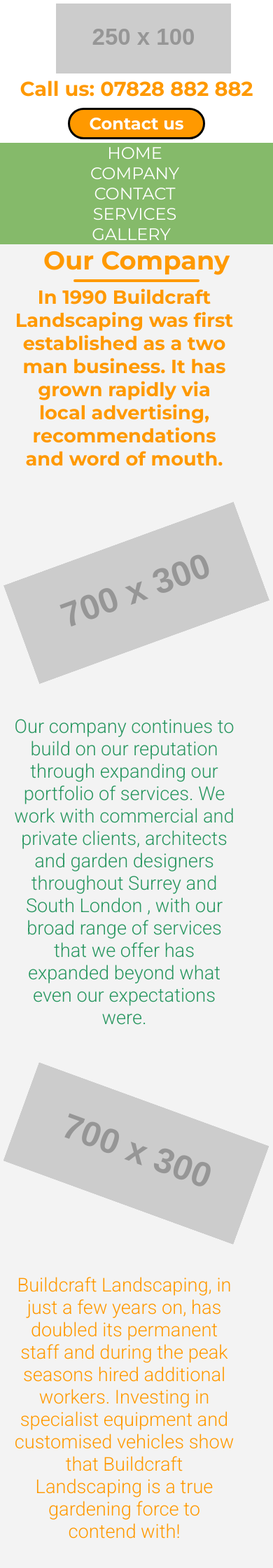
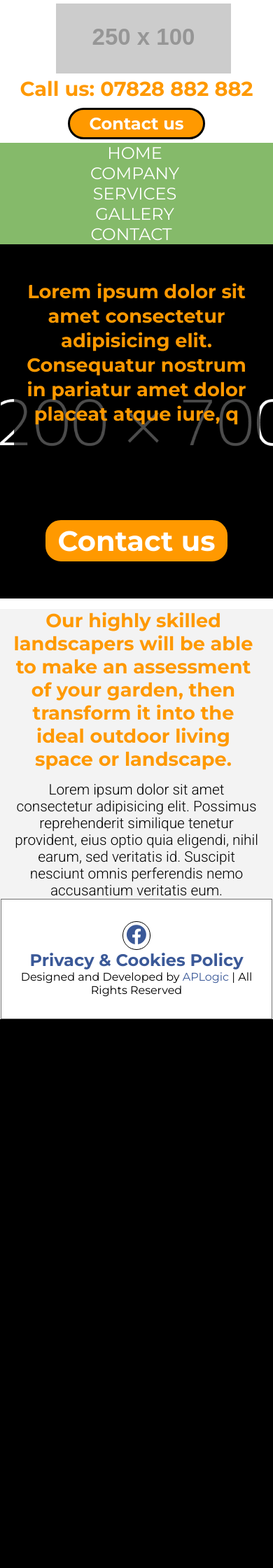
Before and after one commit to aparker611/grid, a PHP site: page / in a window 390 px wide. Shown: the top 2240 px of the page at 70% size. After the commit the page ends 1456 px from the top, so only its background shows below. Run offline with PHP 8.4, Linux system fonts and the light colour scheme; grey boxes labelled with a size stand in for pictures from a placeholder-image service; style sheets or scripts are compiled from the project's sources; some libraries are stand-ins or nearby versions.

Commit message:
added titles to homepage | fixed responsive issue with hero

```diff
--- a/css/index.css
+++ b/css/index.css
@@ -23,6 +23,10 @@
 
 .mt0 {
   margin-top: 0px;
+}
+
+.m15 {
+  margin: 15px;
 }
 
 .btn {
@@ -73,8 +77,12 @@
   font-weight: lighter;
 }
 
+.roboto {
+  font-family: "Roboto", sans-serif;
+}
+
 .sub-text {
-  font-size: 20px;
+  font-size: 1.3em;
   font-weight: normal;
 }
 
@@ -177,6 +185,7 @@ nav ul li a {
   font-size: 1.5rem;
   text-decoration: none;
   transition: 1s;
+  text-transform: uppercase;
 }
 nav ul li a:hover {
   color: black;
@@ -263,7 +272,7 @@ footer {
   padding: 15px 0px;
 }
 footer .fb {
-  font-size: 35px;
+  font-size: 1.8rem;
   border-radius: 25px;
   padding: 5px;
   border: 1px solid black;
@@ -703,8 +712,7 @@ section#contact .contact .center a {
   background-color: rgba(0, 0, 0, 0.7);
   border-radius: 50px;
   width: 60vw;
-  padding: 10px;
-  height: 400px;
+  height: 80%;
   overflow: hidden;
   display: flex;
   flex-direction: column;
@@ -712,8 +720,8 @@ section#contact .contact .center a {
 }
 .slides #slide .hero-box .btn {
   margin: 0 auto;
-  font-size: 35px;
-  width: 200px;
+  font-size: 2.5rem;
+  width: 250px;
 }
 
 @media only screen and (max-width: 767px) and (min-width: 300px) {
@@ -725,10 +733,8 @@ section#contact .contact .center a {
   }
   .slides #slide .hero-box {
     width: 90vw;
-    height: 500px;
   }
   .slides #slide .hero-box h2 {
-    font-size: 25px;
     line-height: 35px;
     font-weight: 600;
   }
@@ -739,24 +745,24 @@ section#contact .contact .center a {
     height: 400px;
   }
   .slides #slide .hero-box h2 {
-    font-size: 30px;
     line-height: 35px;
     font-weight: 550;
   }
 }
-@media only screen and (min-width: 768px) and (max-width: 1024px) {
+@media only screen and (min-width: 769px) and (max-width: 1024px) {
   .slides #slide .hero-box {
     width: 90vw;
     height: 500px;
   }
   .slides #slide .hero-box h2 {
-    font-size: 40px;
     line-height: 45px;
     font-weight: 500;
   }
 }
-section#home {
-  background-color: red;
+section#home .sub-text {
+  width: 90%;
+  margin: 0 auto !important;
+  text-align: center;
 }
 
 /*# sourceMappingURL=index.css.map */
--- a/index.php
+++ b/index.php
@@ -2,19 +2,14 @@
 <head>
     <meta charset="UTF-8">
     <meta name="viewport" content="width=device-width, initial-scale=1.0">
-    <meta http-equiv="Content-Security-Policy"
-      content="default-src 'self' data: gap: 'unsafe-eval' ws: ;
-               style-src * 'unsafe-inline';
-               script-src *;
-               media-src *;
-               font-src *;
-               connect-src *;
-               img-src * data: content:;" >
+
 
     <title>Grid</title>
 
     <link rel="stylesheet" href="css/index.css">
     <link rel="stylesheet" href="css/fontawesome/css/all.min.css">
+    <!-- Carousel -->
+    <link rel="stylesheet" href="css/carousel.css">
 </head>
 <body>
 
@@ -28,30 +23,34 @@
       </section>
 
       <nav>
-        <ul>
-          <li><a href="/index.php">HOME</a></li>
-          <li><a href="/index.php">COMPANY</a></li>
-          <li><a href="/contact.php">CONTACT</a></li>
-          <li><a href="/services.php" >SERVICES</a></li>
-          <li><a href="/gallery.php" class="last">GALLERY</a></li>
+      <ul>
+          <li><a href="/index.php">Home</a></li>
+          <li><a href="/company.php">Company</a></li>
+          <li><a href="/services.php">Services</a></li>
+          <li><a href="/gallery.php" >Gallery</a></li>
+          <li><a href="/contact.php" class="last">Contact</a></li>
         </ul>
       </nav>
 
-      <section class="main" id="company">
-        <h1 class="title">Our Company<div class="underline"></div></h1>
-        <div class="grid">
+      <section class="slides owl-carousel owl-theme">
+        <div id="slide" class="h60" style="background: url(images/fff.png);">
+          <div class="hero-box">
+          <h2 class="text orange mt0">Lorem ipsum dolor sit amet consectetur adipisicing elit. Consequatur nostrum in pariatur amet dolor placeat atque iure, q</h2>
+          <a href="#" class="btn">Contact us</a>
+          </div>
+        </div>
 
-          <p class="grid-item text bold orange grid-left-top">In 1990 Buildcraft Landscaping was first established as a two man business. It has grown rapidly via local advertising, recommendations and word of mouth.</p>
-          <a data-fancybox="gallery" href="https://dummyimage.com/700x300/000/fff"><img src="https://dummyimage.com/700x300/000/fff" alt="Content image" class="grid-item image grid-right-top"></a>
+        <div id="slide" class="h60" style="background: url(images/fff.png);">
+          <div class="hero-box">
+          <h2 class="text orange mt">Lorem ipsum dolor sit amet consectetur adipisicing elit. Consequatur nostrum in pariatur amet dolor placeat atque iure, q</h2>
+          <a href="#" class="btn">Contact us</a>
+          </div>
+        </div>
+      </section>
 
-          <a data-fancybox="gallery" href="https://dummyimage.com/700x300/000/fff"><img src="https://dummyimage.com/700x300/000/fff" alt="Content image" class="grid-item image grid-left-mid"></a>
-          <p class="grid-item text green roboto-light grid-right-mid">Our company continues to build on our reputation through expanding our portfolio of services. We work with commercial and private clients, architects and garden designers throughout Surrey and South London , with our broad range of services that we offer has expanded beyond what even our expectations were.</p>
-
-          <p class="grid-item text orange roboto-light ml0 grid-left-bottom">Buildcraft Landscaping, in just a few years on, has doubled its permanent staff and during the peak seasons hired additional workers. Investing in specialist equipment and customised vehicles show that Buildcraft Landscaping is a true gardening force to contend with!</p>
-          <a data-fancybox="gallery" href="https://dummyimage.com/700x300/000/fff"><img data-lazy="https://dummyimage.com/700x300/000/fff" id="lazy" class="grid-item image grid-right-bottom" alt="Content Image"></a>
-        </div>
-        <p class="text quote orange">We promise to provide you with the highest quality, comprehensive service
-          that covers all aspects of landscape maintenance and construction. <p class="green"><b>Joseph</b> - <em>Company Owner</em></p></p>
+      <section class="main" id="home">
+      <h2 class="text orange m15">Our highly skilled landscapers will be able to make an assessment of your garden, then transform it into the ideal outdoor living space or landscape.</h2>
+      <p class="sub-text roboto"> Lorem ipsum dolor sit amet consectetur adipisicing elit. Possimus reprehenderit similique tenetur provident, eius optio quia eligendi, nihil earum, sed veritatis id. Suscipit nesciunt omnis perferendis nemo accusantium veritatis eum.</p>
       </section>
 
       <footer>
@@ -63,10 +62,23 @@
 
 <script src="https://cdn.jsdelivr.net/npm/jquery@3.4.1/dist/jquery.min.js"></script>
 
+<script src="js/owlcarousel/owl.carousel.js"></script>
 <link rel="stylesheet" href="https://cdn.jsdelivr.net/gh/fancyapps/fancybox@3.5.7/dist/jquery.fancybox.min.css" />
 <script src="https://cdn.jsdelivr.net/gh/fancyapps/fancybox@3.5.7/dist/jquery.fancybox.min.js"></script>
 <script src="node_modules/intersection-observer/intersection-observer.js"></script>
 <script src="js/lazy.js"></script>
 
+<script>
+  $(document).ready(function() {
+    console.log('test');
+
+    $('.owl-carousel').owlCarousel({
+      loop: true,
+      items: 1,
+      nav: true,
+    });
+  });
+</script>
+
 </body>
 </html>
--- a/scss/assets/footer.scss
+++ b/scss/assets/footer.scss
@@ -11,7 +11,7 @@ footer {
     padding: 15px 0px;
 
     .fb {
-      font-size: 35px;
+      font-size: 1.8rem;
       border-radius: 25px;
       padding: 5px;
       border: 1px solid black;
--- a/scss/assets/helpers.scss
+++ b/scss/assets/helpers.scss
@@ -20,6 +20,10 @@
   }
   .mt0 {
     margin-top: 0px;
+  }
+
+  .m15 {
+    margin: 15px;
   }
   .btn {
         text-decoration: none;
@@ -69,8 +73,12 @@
     font-weight: lighter;
   }
 
+  .roboto {
+    font-family: 'Roboto', sans-serif;
+  }
+
   .sub-text {
-    font-size: 20px;
+    font-size: 1.3em ;
     font-weight: normal;
   }
 
--- a/scss/assets/nav.scss
+++ b/scss/assets/nav.scss
@@ -53,6 +53,7 @@ section.header {
           font-size: 1.5rem;
           text-decoration: none;
           transition: 1s;
+          text-transform: uppercase;
 
           &:hover {
             color: black;
--- a/scss/pages/home.scss
+++ b/scss/pages/home.scss
@@ -1,4 +1,8 @@
 @import '../assets/home-slide';
 section#home {
-    background-color: red;
+    .sub-text {
+        width: 90%;
+        margin: 0 auto !important;
+        text-align: center;
+    }
 }
```
Also changed, not shown: company.php (added, +72 -0 lines), contact.php (+6 -6 lines), gallery.php (+6 -6 lines), scss/assets/home-slide.scss (+5 -9 lines), services.php (+6 -6 lines), slide.html (deleted, +0 -83 lines), 1 other file.
